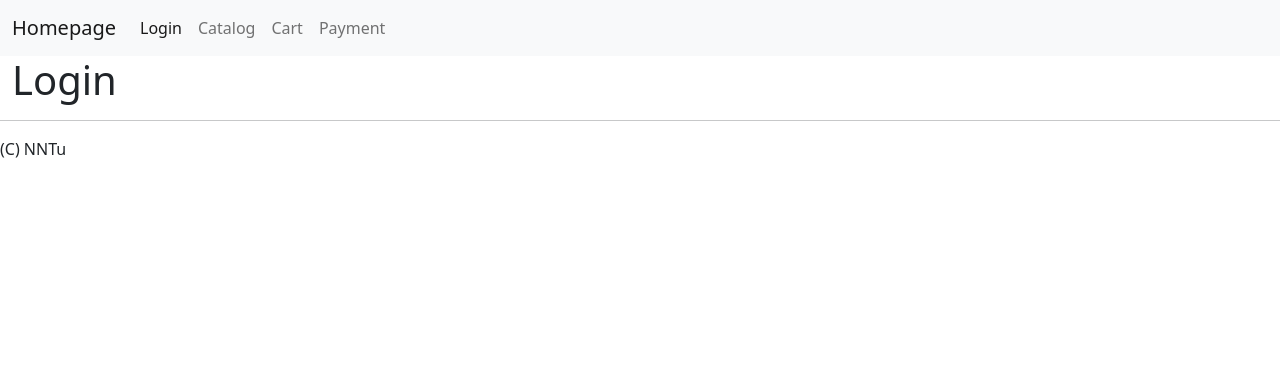
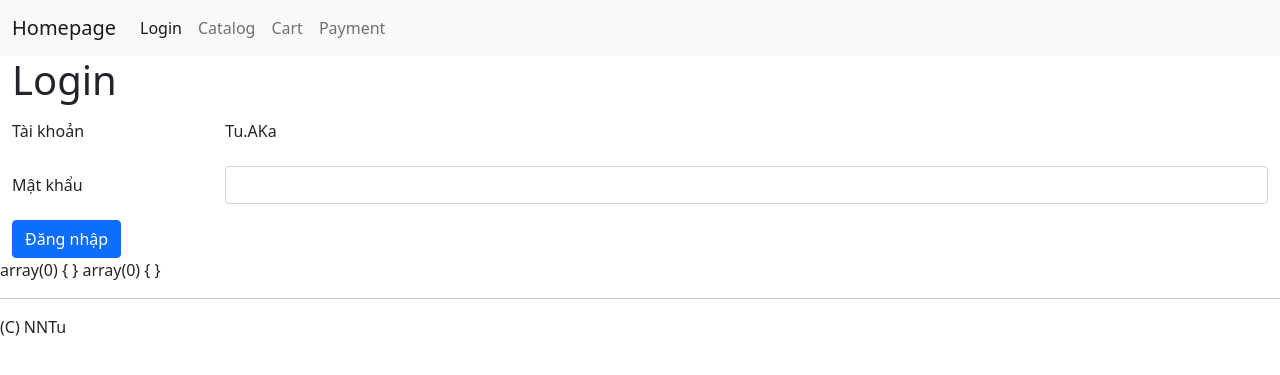
Before and after one commit to AdTekDev/Web.Development, a PHP site: page /login in a window 1280 px wide. Shown: the top 375 px of the page. Run offline with PHP 8.4, Linux system fonts and the light colour scheme.

Commit message:
Add files via upload

```diff
--- a/W0401/login.php
+++ b/W0401/login.php
@@ -11,7 +11,32 @@
         <h1> Login </h1>
 		<!-- Nội dung chính của PAGE ở đây -->
 
+        <form method="POST">
+            <div class="mb-3 row">
+                <label for="username" class="col-sm-2 col-form-label">Tài khoản</label>
+                <div class="col-sm-10">
+                    <input type="text"  class="form-control-plaintext" id="username" name="username"  value="Tu.AKa">
+                </div>
+            </div>
+            <div class="mb-3 row">
+                <label for="inputPassword" class="col-sm-2 col-form-label">Mật khẩu</label>
+                <div class="col-sm-10">
+                    <input type="password" class="form-control" id="inputPassword"  name="inputPassword">
+                </div>
+            </div>
+
+            <div class="col-12">
+                <button type="submit" class="btn btn-primary">Đăng nhập</button>
+            </div>
+        </form>
+
 	</div>
+
+    <?php
+        var_dump(  $_GET );
+
+        var_dump(  $_POST );
+    ?>
 
 	<?php include 'layout_footer.php';?>
     <script src="https://cdn.jsdelivr.net/npm/bootstrap@5.0.2/dist/js/bootstrap.bundle.min.js" integrity="sha384-MrcW6ZMFYlzcLA8Nl+NtUVF0sA7MsXsP1UyJoMp4YLEuNSfAP+JcXn/tWtIaxVXM" crossorigin="anonymous"></script>
```
